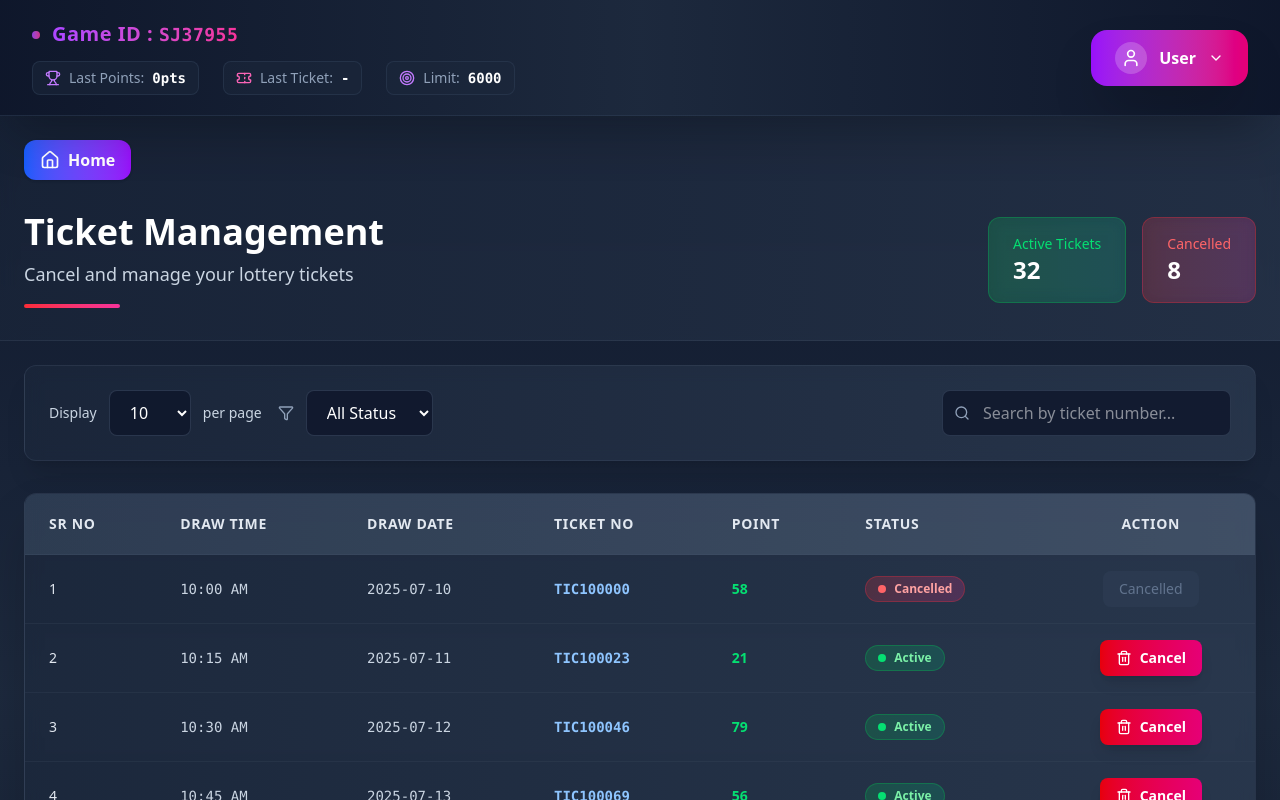
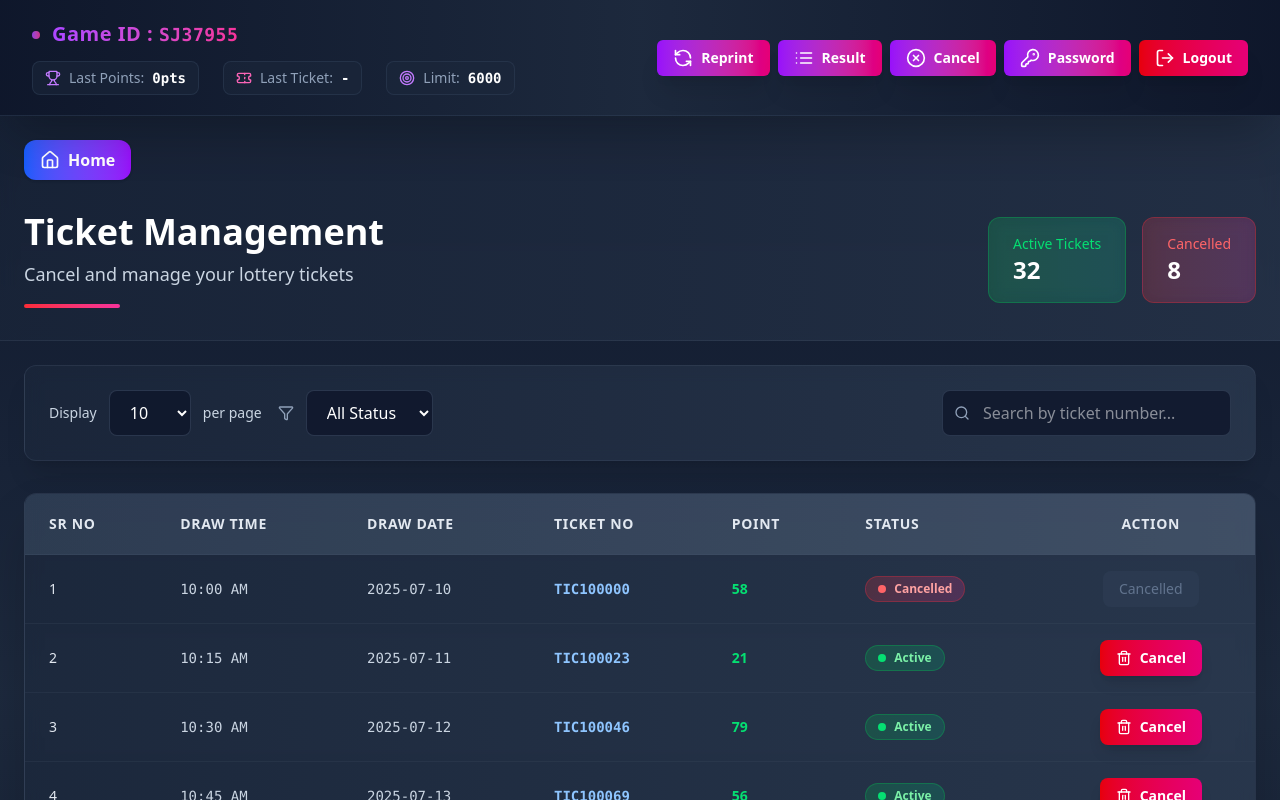
Before and after one commit to Realrishi001/SkillJackPot_UserPanel, a Next.js app: page /cancel in a window 1280 px wide. Shown: the top 800 px of the page. Built offline with nearby package versions, Linux system fonts and the light colour scheme.

Commit message:
feat: refactor Navbar component and enhance ticket fetching in Reprint page

```diff
--- a/src/Components/Navbar/Navbar.jsx
+++ b/src/Components/Navbar/Navbar.jsx
@@ -1,22 +1,49 @@
 "use client";
 
-import React, { useState, useRef, useEffect } from "react";
-import { ChevronDown, ChevronUp, User, Trophy, Ticket, Target } from "lucide-react";
+import React from "react";
+import {
+  Trophy,
+  Ticket,
+  Target,
+  RefreshCcw,
+  List,
+  XCircle,
+  KeyRound,
+  LogOut,
+} from "lucide-react";
 
 const Navbar = () => {
-  const [dropdownOpen, setDropdownOpen] = useState(false);
-  const dropdownRef = useRef();
+  // Actions without Logout
+  const actions = [
+    {
+      name: "Reprint",
+      href: "/reprint",
+      icon: <RefreshCcw className="w-5 h-5" />,
+    },
+    {
+      name: "Result",
+      href: "/result",
+      icon: <List className="w-5 h-5" />,
+    },
+    {
+      name: "Cancel",
+      href: "/cancel",
+      icon: <XCircle className="w-5 h-5" />,
+    },
+    {
+      name: "Password",
+      href: "/password",
+      icon: <KeyRound className="w-5 h-5" />,
+    },
+  ];
 
-  // Close dropdown if clicked outside
-  useEffect(() => {
-    const handleClick = (e) => {
-      if (dropdownRef.current && !dropdownRef.current.contains(e.target)) {
-        setDropdownOpen(false);
-      }
-    };
-    document.addEventListener("mousedown", handleClick);
-    return () => document.removeEventListener("mousedown", handleClick);
-  }, []);
+  // Logout handler: Remove token and redirect
+  const handleLogout = () => {
+    if (typeof window !== "undefined") {
+      localStorage.removeItem("userToken");
+      window.location.href = "/";
+    }
+  };
 
   return (
     <nav className="flex flex-col md:flex-row items-start md:items-center justify-between px-4 sm:px-8 py-3 sm:py-5 bg-gradient-to-r from-slate-900 via-slate-800 to-slate-900 shadow-2xl border-b border-slate-700/50 relative z-20 backdrop-blur-sm w-full">
@@ -47,63 +74,32 @@ const Navbar = () => {
         </div>
       </div>
 
-      {/* Right: Action Buttons */}
-      <div className="flex items-center gap-1 sm:gap-3 mt-3 md:mt-0 w-full md:w-auto justify-end">
-        {/* Profile Dropdown */}
-        <div ref={dropdownRef} className="relative w-full md:w-auto">
+      {/* Right: Actions Row */}
+      <div className="flex items-center gap-2 sm:gap-3 mt-3 md:mt-0 w-full md:w-auto justify-end">
+        <div className="flex items-center gap-1 sm:gap-2">
+          {/* Map other actions */}
+          {actions.map((action) => (
+            <a
+              key={action.name}
+              href={action.href}
+              className={`flex items-center gap-2 px-3 sm:px-4 py-2 rounded-md font-bold text-white bg-gradient-to-r from-purple-600 to-pink-600 shadow-xl hover:from-pink-500 hover:to-purple-500 hover:shadow-purple-500/25 transition-all duration-200 text-xs sm:text-sm active:scale-95`}
+              style={{ minWidth: 90, justifyContent: "center" }}
+            >
+              {action.icon}
+              <span>{action.name}</span>
+            </a>
+          ))}
+          {/* Logout as button for event */}
           <button
-            onClick={() => setDropdownOpen(!dropdownOpen)}
-            className="flex items-center w-full md:w-auto justify-between md:justify-center space-x-2 sm:space-x-3 px-4 sm:px-6 py-2 sm:py-3 rounded-2xl bg-gradient-to-r from-purple-600 to-pink-600 text-white shadow-2xl hover:from-pink-500 hover:to-purple-500 transition-all duration-300 focus:outline-none hover:shadow-purple-500/25 hover:scale-105 active:scale-95"
+            onClick={handleLogout}
+            className="flex items-center gap-2 px-3 sm:px-4 py-2 rounded-md font-bold text-white bg-gradient-to-r from-red-600 to-pink-600 shadow-xl hover:from-pink-700 hover:to-red-500 hover:shadow-red-500/25 transition-all duration-200 text-xs sm:text-sm active:scale-95"
+            style={{ minWidth: 90, justifyContent: "center" }}
           >
-            <div className="w-7 h-7 sm:w-8 sm:h-8 bg-white/20 rounded-full flex items-center justify-center">
-              <User className="w-5 h-5 text-white" />
-            </div>
-            <span className="font-semibold text-sm sm:text-base">User</span>
-            <div className="transition-transform duration-200">
-              {dropdownOpen ? (
-                <ChevronUp className="w-4 h-4" />
-              ) : (
-                <ChevronDown className="w-4 h-4" />
-              )}
-            </div>
+            <LogOut className="w-5 h-5" />
+            <span>Logout</span>
           </button>
-
-          {/* Dropdown Menu */}
-          {dropdownOpen && (
-            <div className="absolute right-0 mt-2 w-full min-w-[160px] sm:w-52 rounded-2xl shadow-2xl bg-gradient-to-br from-slate-900/95 via-slate-800/95 to-slate-900/95 border border-purple-500/50 overflow-hidden animate-fade-in backdrop-blur-md">
-              {[{ name: "Reprint", href: "/reprint" }, { name: "Result", href: "/result" }, { name: "Cancel", href: "/cancel" }, { name: "Password", href: "/password" }, { name: "Logout", href: "/" }].map((item, idx) => (
-                <a
-                  key={item.name}
-                  href={item.href}
-                  className={`block px-4 sm:px-6 py-3 text-slate-200 hover:bg-gradient-to-r hover:from-purple-500/30 hover:to-pink-500/30 transition-all duration-200 font-medium border-b border-slate-800/50 last:border-none relative overflow-hidden group ${
-                    idx === 5 ? "text-red-400 hover:text-red-300" : "hover:text-white"
-                  }`}
-                >
-                  <div className="absolute inset-0 bg-gradient-to-r from-purple-500/10 to-pink-500/10 opacity-0 group-hover:opacity-100 transition-opacity duration-200"></div>
-                  <span className="relative z-10">{item.name}</span>
-                </a>
-              ))}
-            </div>
-          )}
         </div>
       </div>
-
-      {/* Animation for dropdowns */}
-      <style jsx>{`
-        .animate-fade-in {
-          animation: fadeIn 0.25s cubic-bezier(0.4, 0, 0.2, 1);
-        }
-        @keyframes fadeIn {
-          from {
-            opacity: 0;
-            transform: translateY(-12px) scale(0.95);
-          }
-          to {
-            opacity: 1;
-            transform: translateY(0) scale(1);
-          }
-        }
-      `}</style>
     </nav>
   );
 };
--- a/src/app/dashboard/page.jsx
+++ b/src/app/dashboard/page.jsx
@@ -10,6 +10,7 @@ import { DRAW_TIMES } from "../../data/drawTimes";
 import jsPDF from 'jspdf';
 import JsBarcode from 'jsbarcode';
 import AdvanceDrawModal from "../../Components/AdvanceDrawModal/AdvanceDrawModal.jsx";
+import { useRouter } from "next/navigation.js";
 
 // Helper for number ranges
 const range = (start, end) =>
@@ -99,6 +100,15 @@ function setTimerEnd(secs) {
 }
 
 export default function Page() {
+
+  const router = useRouter();
+
+  useEffect(() => {
+    if (!localStorage.getItem("auth_token")) {
+      router.push("/");
+    }
+  }, []);
+
   const [selected, setSelected] = useState(
     Array(10)
       .fill(null)
@@ -684,9 +694,7 @@ const payload = {
 
   return (
     <div className="min-h-screen bg-gradient-to-b from-slate-900 via-slate-800 to-slate-900">
-      {/* <div>
-        <Navbar />
-      </div> */}
+
 
 
       <div className="w-full h-fit">
@@ -1006,6 +1014,9 @@ const payload = {
   onConfirm={(selected) => setAdvanceDrawTimes(selected)}
 />
 
+  <div>
+        <Navbar />
+      </div>
 
     </div>
   );
```
Also changed, not shown: src/app/reprint/page.jsx (+51 -68 lines).
